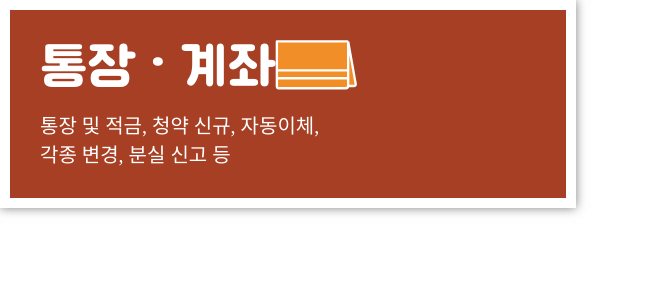
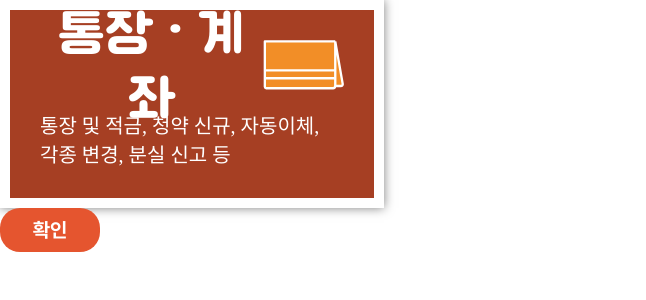
Before and after one commit to JaewoongHur/OASYS, a React (Vite) app in the folder frontend/oasys/: page / in a window 1280 px wide. Shown: the top 300 px of the page, without its empty margins (0-646 px from the left). Built offline with nearby package versions, Linux system fonts and the light colour scheme; a web font is replaced by a local one.

Commit message:
Feat: Add text button component

```diff
--- a/frontend/oasys/src/App.tsx
+++ b/frontend/oasys/src/App.tsx
@@ -1,17 +1,18 @@
 import BoxButton from "@components/common/button/BoxButton";
+import TextButton from "@components/common/button/TextButton";
 import Bankbook from "@assets/icons/bankbook-icon.svg";
 
 function App() {
     return (
         <div>
             <BoxButton
-                type="button"
-                width="45%"
+                width="30%"
                 height="100%"
                 text="통장 · 계좌"
                 subText="통장 및 적금, 청약 신규, 자동이체, \n각종 변경, 분실 신고 등"
                 iconSrc={Bankbook}
             />
+            <TextButton width="100px" text="확인" onClick={() => {}} />
         </div>
     );
 }
--- a/frontend/oasys/src/components/common/button/BoxButton.tsx
+++ b/frontend/oasys/src/components/common/button/BoxButton.tsx
@@ -11,7 +11,7 @@ interface BoxButtonProps extends ButtonProps {
     iconSrc: string;
 }
 
-type SizeProps = {
+type BoxButtonWrapperProps = {
     width: string;
     height: string;
 };
@@ -19,17 +19,18 @@ type SizeProps = {
 // ----------------------------------------------------------------------------------------------------
 
 /* Style */
-const BoxButtonWrapper = styled("button")<SizeProps>`
+const BoxButtonWrapper = styled("button")<BoxButtonWrapperProps>`
     // Position Attribute
     display: flex;
     flex-direction: column;
 
     // Size Attribute
     width: ${(props) => props.width};
+    height: ${(props) => props.height};
     padding: 20px;
     box-sizing: border-box;
 
-    // Effect Attribute
+    // Style Attribute
     background-color: ${(props) => props.theme.colors.primary3};
     border: 10px solid white;
     box-shadow: 0px 0px 10px 0px rgba(0, 0, 0, 0.5);
@@ -57,7 +58,7 @@ const ButtonHeaderWrapper = styled("div")`
     align-items: center;
 
     // Size Attribute
-    width: auto;
+    width: calc(100% - 20px);
     height: 50px;
     margin: 10px;
 `;
@@ -75,8 +76,9 @@ const ButtonIcon = styled("img")`
 
 const ButtonBodyWrapper = styled("div")`
     // Size Attribute
-    width: auto;
+    width: calc(100% - 20px);
     margin: 10px;
+    box-sizing: border-box;
 
     // Text Attribute
     font-family: "Gmarket Sans Medium";
@@ -88,8 +90,9 @@ const ButtonBodyWrapper = styled("div")`
 
 /* Box Button Component */
 function BoxButton(props: BoxButtonProps) {
-    const { type, width, height, text, subText, iconSrc } = props;
+    const { type = "button", width, height = "100%", text, subText, iconSrc } = props;
 
+    // SubText Element Splitted by '\n'
     const splittedSubText = subText.split("\\n").map((line) => (
         <React.Fragment key={line}>
             {line}
--- a/frontend/oasys/src/components/common/button/TextButton.tsx
+++ b/frontend/oasys/src/components/common/button/TextButton.tsx
@@ -0,0 +1,85 @@
+/* Import */
+import styled from "@emotion/styled";
+import { ButtonProps } from "@customTypes/commonProps";
+
+// ----------------------------------------------------------------------------------------------------
+
+/* Props Type */
+interface TextButtonProps extends ButtonProps {
+    category?: "positive" | "negative";
+    disabled?: boolean;
+    onClick: () => void;
+}
+
+type TextButtonWrapperProps = {
+    width: string;
+    height: string;
+    category: "positive" | "negative";
+    disabled: boolean;
+};
+
+// ----------------------------------------------------------------------------------------------------
+
+/* Style */
+const TextButtonWrapper = styled("button")<TextButtonWrapperProps>`
+    // Size Attribute
+    width: ${(props) => props.width};
+    height: ${(props) => props.height};
+    padding: 10px 20px;
+    box-sizing: border-box;
+
+    // Style Attribute
+    background-color: ${(props) => props.theme.colors.primary3};
+    border-radius: 20px;
+    border: none;
+
+    // Text Attribute
+    color: white;
+    font-weight: 700;
+    font-size: 20px;
+
+    // Interaction Attribute
+    transition: 0.3s;
+    transform-origin: center;
+    cursor: pointer;
+    &:hover {
+        background-color: ${(props) => props.theme.colors.primary4};
+    }
+    &:active {
+        transform: scale(0.95);
+        box-shadow: 0px 0px 5px 0px rgba(0, 0, 0, 1);
+    }
+`;
+
+// ----------------------------------------------------------------------------------------------------
+
+/* Text Button Component */
+function TextButton(props: TextButtonProps) {
+    const {
+        type = "button",
+        width,
+        height = "100%",
+        text,
+        category = "positive",
+        disabled = false,
+        onClick,
+    } = props;
+
+    return (
+        <TextButtonWrapper
+            type={type}
+            width={width}
+            height={height}
+            category={category}
+            disabled={disabled}
+            onClick={onClick}
+        >
+            {text}
+        </TextButtonWrapper>
+    );
+}
+
+// ----------------------------------------------------------------------------------------------------
+
+/* Export */
+export default TextButton;
--- a/frontend/oasys/src/customTypes/commonProps.ts
+++ b/frontend/oasys/src/customTypes/commonProps.ts
@@ -1,7 +1,7 @@
 /* Export */
 export interface ButtonProps {
-    type: "submit" | "reset" | "button" | undefined;
+    type?: "submit" | "reset" | "button";
     width: string;
-    height: string;
+    height?: string;
     text: string;
 }
```
